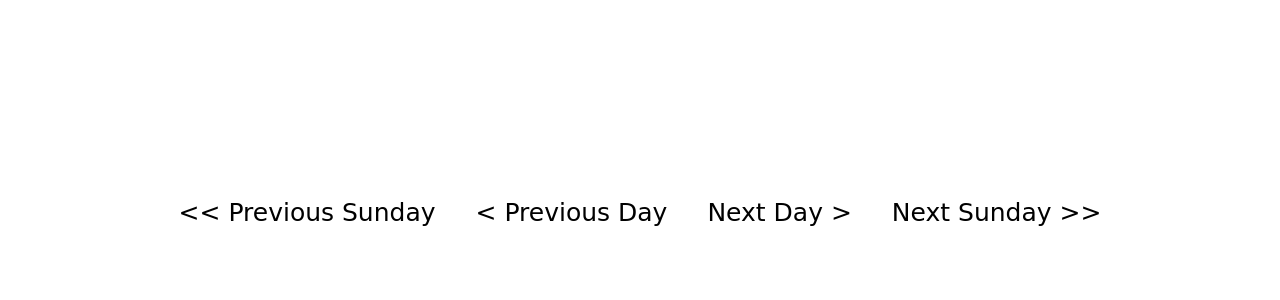
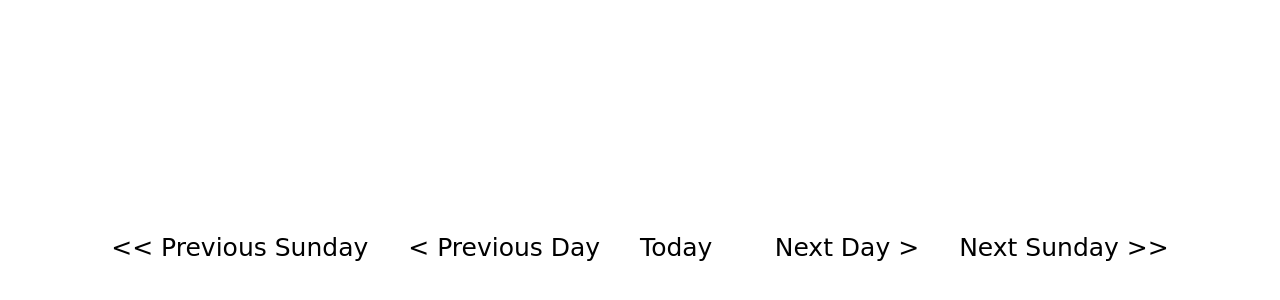
Before and after one commit to pizen/liturgical-today, a plain HTML site: page static/index.html in a window 1280 px wide. Shown: the part 246-546 px from the top of the page. Drawn offline with Linux system fonts and the light colour scheme; no server answers; a web font is replaced by a local one.

Commit message:
Add "Today" button. Update main font size.

```diff
--- a/static/index.html
+++ b/static/index.html
@@ -12,7 +12,7 @@
         }
         .text {
             font-family: 'Ribeye Marrow', cursive;
-            font-size: 50px
+            font-size: 70px
         }
         button {
             font: inherit;
@@ -76,6 +76,9 @@
             prev.setDate(prev.getDate() - 1);
             load(prev);
         }
+        function today() {
+            load(new Date());
+        }
     </script>
     <title>Liturgical Color for Today</title>
 </head>
@@ -86,6 +89,7 @@
             <a id="name"></a><br>
             <button onclick="prevSunday();">&lt;&lt; Previous Sunday</<button>
             <button onclick="prevDay();">&lt; Previous Day</<button>
+            <button onclick="today();">Today</button>
             <button onclick="nextDay();">Next Day &gt;</<button>
             <button onclick="nextSunday();">Next Sunday &gt;&gt;</<button>
         </div>
```
